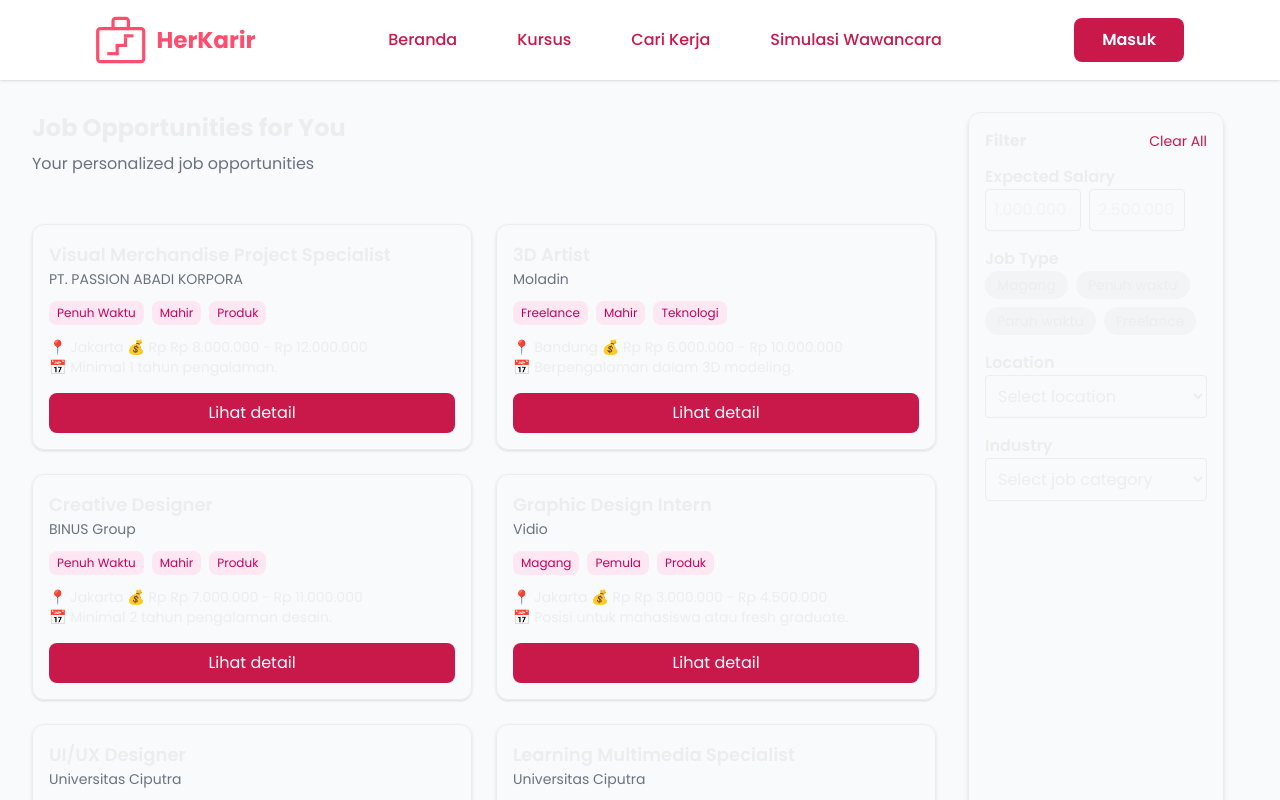
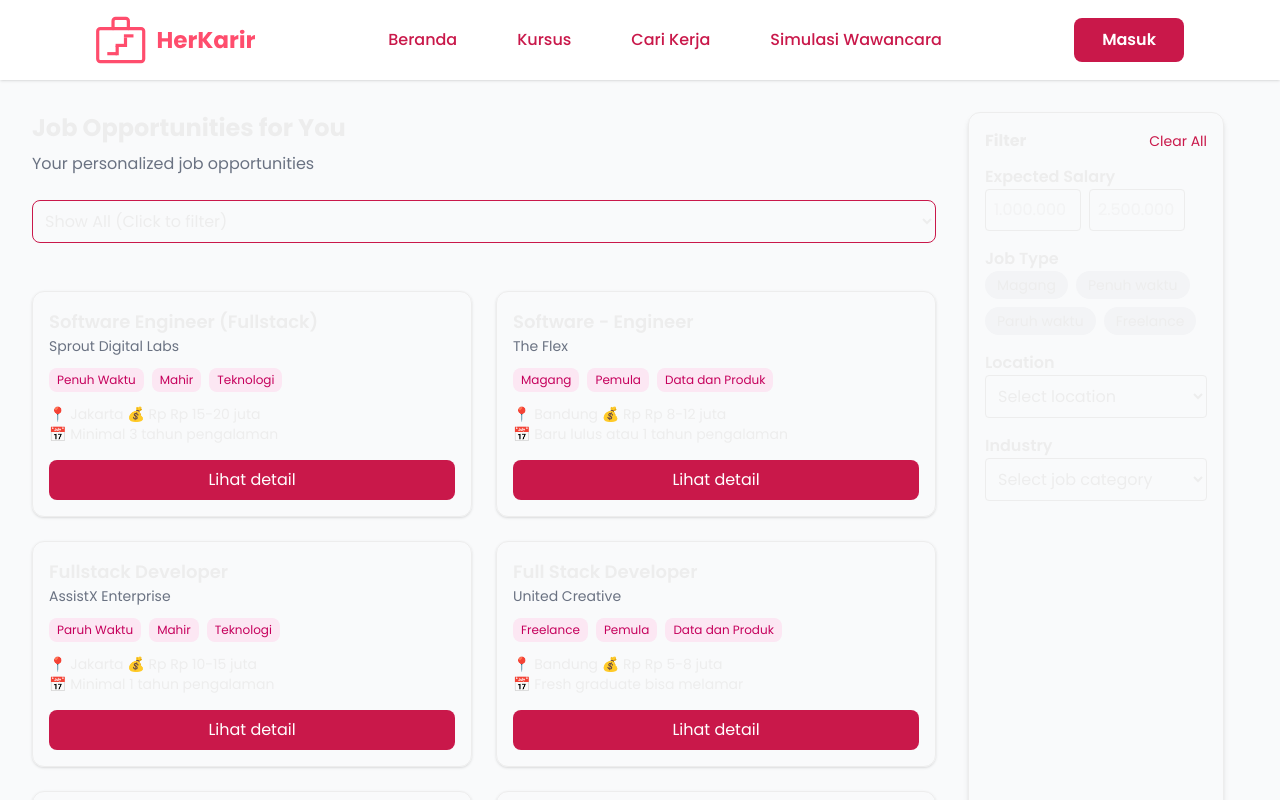
Before and after one commit to najwakahanifatima/HerKarir-FinalProject, a Next.js app: page /job-opportunities in a window 1280 px wide. Shown: the top 800 px of the page. Built offline with nearby package versions, Linux system fonts and the light colour scheme.

Commit message:
feat: drop down for mlops data personalization

```diff
--- a/public/data/jobs_recommendation.json
+++ b/public/data/jobs_recommendation.json
@@ -9,14 +9,10 @@
             "qualification": "Bachelor's degree in Computer science or equivalent degree...",
             "benefit": "Competitive Salary\nMedical Insurance\nDental Insurance\nTHR / Bonus system...",
             "Similarity Score": 0.6729831695556641,
-                "tags": {
-                    "tempat": "Penuh Waktu",
-                    "tingkat": "Mahir",
-                    "industri": "Teknologi",
+            "tags": ["Penuh Waktu", "Mahir", "Teknologi"],
             "salary": "Rp 15-20 juta",
             "experience": "Minimal 3 tahun pengalaman",
             "location": "Jakarta"
-                }
             },
             {
             "title": "Software - Engineer",
@@ -25,14 +21,10 @@
             "qualification": "Proficiency in Node.js, React, and AWS Cloud...",
             "benefit": "Competitive Salary\nMedical Insurance\nProfessional Development",
             "Similarity Score": 0.6452447175979614,
-                "tags": {
-                    "tempat": "Magang",
-                    "tingkat": "Pemula",
-                    "industri": "Data dan Produk",
+            "tags": ["Magang", "Pemula", "Data dan Produk"],
             "salary": "Rp 8-12 juta",
             "experience": "Baru lulus atau 1 tahun pengalaman",
             "location": "Bandung"
-                }
             },
             {
             "title": "Fullstack Developer",
@@ -41,14 +33,10 @@
             "qualification": "Pendidikan minimal S1 Ilmu komputer...",
             "benefit": "Competitive Salary\nTHR / Bonus system\nPeriod Leave",
             "Similarity Score": 0.6328955888748169,
-                "tags": {
-                    "tempat": "Paruh Waktu",
-                    "tingkat": "Mahir",
-                    "industri": "Teknologi",
+            "tags": ["Paruh Waktu", "Mahir", "Teknologi"],
             "salary": "Rp 10-15 juta",
             "experience": "Minimal 1 tahun pengalaman",
             "location": "Jakarta"
-                }
             },
             {
             "title": "Full Stack Developer",
@@ -57,14 +45,10 @@
             "qualification": "Proven experience as a Full Stack Developer...",
             "benefit": "Competitive Salary\nTHR / Bonus system\nPeriod Leave",
             "Similarity Score": 0.5868250131607056,
-                "tags": {
-                    "tempat": "Freelance",
-                    "tingkat": "Pemula",
-                    "industri": "Data dan Produk",
+            "tags": ["Freelance", "Pemula", "Data dan Produk"],
             "salary": "Rp 5-8 juta",
             "experience": "Fresh graduate bisa melamar",
             "location": "Bandung"
-                }
             },
             {
             "title": "Fullstack Go Javascript Developer",
@@ -73,14 +57,10 @@
             "qualification": "Bachelor Degree (S1) In Computer Science...",
             "benefit": "Competitive Salary\nMedical Insurance\nTHR / Bonus system",
             "Similarity Score": 0.5857535600662231,
-                "tags": {
-                    "tempat": "Penuh Waktu",
-                    "tingkat": "Mahir",
-                    "industri": "Teknologi",
+            "tags": ["Penuh Waktu", "Mahir", "Teknologi"],
             "salary": "Rp 18-25 juta",
             "experience": "Minimal 2 tahun pengalaman",
             "location": "Jakarta"
-                }
             },
             {
             "title": "Fullstack Developer",
@@ -89,14 +69,10 @@
             "qualification": "Bachelor Degree (S1) Degree in Technology...",
             "benefit": "Competitive Salary\nMedical Insurance\nTHR / Bonus system",
             "Similarity Score": 0.5840919017791748,
-                "tags": {
-                    "tempat": "Magang",
-                    "tingkat": "Pemula",
-                    "industri": "Data dan Produk",
+            "tags": ["Magang", "Pemula", "Data dan Produk"],
             "salary": "Rp 6-10 juta",
             "experience": "Pengalaman 1-2 tahun lebih diutamakan",
             "location": "Bandung"
-                }
             },
             {
             "title": "Fullstack Web Developer",
@@ -105,14 +81,10 @@
             "qualification": "Bachelor's degree in Computer Science...",
             "benefit": "Period Leave\nTeam Building Activity\nCasual Dress Code...",
             "Similarity Score": 0.5801753997802734,
-                "tags": {
-                    "tempat": "Penuh Waktu",
-                    "tingkat": "Mahir",
-                    "industri": "Teknologi",
+            "tags": ["Penuh Waktu", "Mahir", "Teknologi"],
             "salary": "Rp 12-18 juta",
             "experience": "Minimal 3 tahun pengalaman",
             "location": "Jakarta"
-                }
             },
             {
             "title": "Full Stack Developer",
@@ -121,14 +93,10 @@
             "qualification": "Bachelor’s degree in Information Technology...",
             "benefit": "Competitive Salary\nTHR / Bonus system\nMedical Insurance...",
             "Similarity Score": 0.5789563059806824,
-                "tags": {
-                    "tempat": "Freelance",
-                    "tingkat": "Mahir",
-                    "industri": "Data dan Produk",
+            "tags": ["Freelance", "Mahir", "Data dan Produk"],
             "salary": "Rp 20-30 juta",
             "experience": "Lebih dari 3 tahun pengalaman",
             "location": "Jakarta"
-                }
             },
             {
             "title": ".NET Developer",
@@ -137,14 +105,10 @@
             "qualification": "Pendidikan minimal S1 Teknologi Informasi...",
             "benefit": "Period Leave\nMedical Insurance",
             "Similarity Score": 0.5749985575675964,
-                "tags": {
-                    "tempat": "Penuh Waktu",
-                    "tingkat": "Pemula",
-                    "industri": "Teknologi",
+            "tags": ["Penuh Waktu", "Pemula", "Teknologi"],
             "salary": "Rp 8-14 juta",
             "experience": "Minimal 2 tahun pengalaman",
             "location": "Bandung"
-                }
             },
             {
             "title": "Full Stack Developer",
@@ -153,17 +117,14 @@
             "qualification": "Bachelor’s degree in Computer Science...",
             "benefit": "Competitive Salary\nMedical Insurance\nTHR / Bonus system...",
             "Similarity Score": 0.5733383893966675,
-                "tags": {
-                    "tempat": "Paruh Waktu",
-                    "tingkat": "Pemula",
-                    "industri": "Data dan Produk",
+            "tags": ["Paruh Waktu", "Pemula", "Data dan Produk"],
             "salary": "Rp 7-10 juta",
             "experience": "1-3 tahun pengalaman",
             "location": "Jakarta"
             }
-            }
         ]
         },
+
     "2": {
     "query_text": "3D Interaction Design in Virtual Reality",
     "recommendations": [
--- a/src/app/job-opportunities/page.tsx
+++ b/src/app/job-opportunities/page.tsx
@@ -11,22 +11,103 @@
   benefit: string;
   similarityScore: number;
   tags: string[];
-  salary: string;
-  experience: string;
-  location: string;
+  salary?: string;
+  experience?: string;
+  location?: string;
+}
+
+interface QueryResult {
+  query_text: string;
+  recommendations: JobRecommendation[];
+}
+
+interface JobDataProps {
+  [key: string]: QueryResult;
 }
 
 export default function JobOpportunitiesPage() {
   const [filters, setFilters] = useState<JobFilters>({});
   const [recommendations, setRecommendations] = useState<JobRecommendation[]>([]);
+  const [jobData, setJobData] = useState<JobDataProps>({});
+  const [selectedQuery, setSelectedQuery] = useState<string>("");
 
   useEffect(() => {
     fetch("/data/jobs_recommendation.json")
       .then((res) => res.json())
-      .then((data) => {
-        setRecommendations(data["2"].recommendations as JobRecommendation[]);
+      .then((data: JobDataProps) => {
+        setJobData(data);
+
+        // Show all jobs by default
+        const allJobs = Object.values(data)
+          .flatMap((item: QueryResult) => item.recommendations);
+        setRecommendations(allJobs);
+      })
+      .catch((error) => {
+        console.error("Failed to fetch job data:", error);
       });
   }, []);
+
+  // Apply filters to job recommendations
+  const applyFilters = (jobs: JobRecommendation[]): JobRecommendation[] => {
+    return jobs.filter((job) => {
+      // Salary filter
+      if (filters.minSalary && job.salary) {
+        const jobSalary = parseInt(job.salary.replace(/\D/g, '')) || 0;
+        const minSalary = parseInt(filters.minSalary.replace(/\D/g, '')) || 0;
+        if (jobSalary < minSalary) return false;
+      }
+
+      if (filters.maxSalary && job.salary) {
+        const jobSalary = parseInt(job.salary.replace(/\D/g, '')) || 0;
+        const maxSalary = parseInt(filters.maxSalary.replace(/\D/g, '')) || 0;
+        if (jobSalary > maxSalary) return false;
+      }
+
+      // Job type filter
+      if (filters.jobType && filters.jobType.length > 0) {
+        const hasMatchingType = filters.jobType.some(type =>
+          job.tags.some(tag => tag.toLowerCase().includes(type.toLowerCase())) ||
+          job.description.toLowerCase().includes(type.toLowerCase())
+        );
+        if (!hasMatchingType) return false;
+      }
+
+      // Location filter
+      if (filters.location && job.location) {
+        if (!job.location.toLowerCase().includes(filters.location.toLowerCase())) {
+          return false;
+        }
+      }
+
+      // Industry filter
+      if (filters.industry) {
+        const hasMatchingIndustry = job.tags.some(tag =>
+          tag.toLowerCase().includes(filters.industry!.toLowerCase())
+        ) || job.description.toLowerCase().includes(filters.industry.toLowerCase());
+        if (!hasMatchingIndustry) return false;
+      }
+
+      return true;
+    });
+  };
+
+  // Update recommendations when dropdown or filters change
+  useEffect(() => {
+    let baseJobs: JobRecommendation[] = [];
+
+    if (!selectedQuery) {
+      baseJobs = Object.values(jobData).flatMap((item: QueryResult) => item.recommendations);
+    } else {
+      const found = Object.values(jobData).find(
+        (item: QueryResult) => item.query_text === selectedQuery
+      );
+      baseJobs = found ? found.recommendations : [];
+    }
+
+    // Apply filters to the base jobs
+    const filteredJobs = applyFilters(baseJobs);
+    setRecommendations(filteredJobs);
+  }, [selectedQuery, jobData, filters]);
 
   const activeFilters = Object.entries(filters)
     .map(([, value]) => {
@@ -42,6 +123,20 @@
       <div>
         <h2 className="text-2xl font-bold mb-2">Job Opportunities for You</h2>
         <p className="text-gray-500 mb-6">Your personalized job opportunities</p>
+
+        {/* Dropdown */}
+        <select
+          className="border border-[#C9184A] rounded-lg p-2 mb-6 w-full"
+          value={selectedQuery}
+          onChange={(e) => setSelectedQuery(e.target.value)}
+        >
+          <option value="">Show All (Click to filter)</option>
+          <option>.NET FullStack Developer</option>
+          <option>3D Interaction Design in Virtual Reality</option>
+          <option>3D Modeling for 3D Printing and Laser Cutting on Fusion 360</option>
+          <option>3D Printing and Additive Manufacturing</option>
+          <option>3D Printing Hardware</option>
+        </select>
 
         {/* Active Filters */}
         <div className="flex flex-wrap gap-2 mb-6">
```
Also changed, not shown: src/app/seek-jobs/page.tsx (+12 -2 lines). Lines whose indentation alone changed are shown as unchanged.
